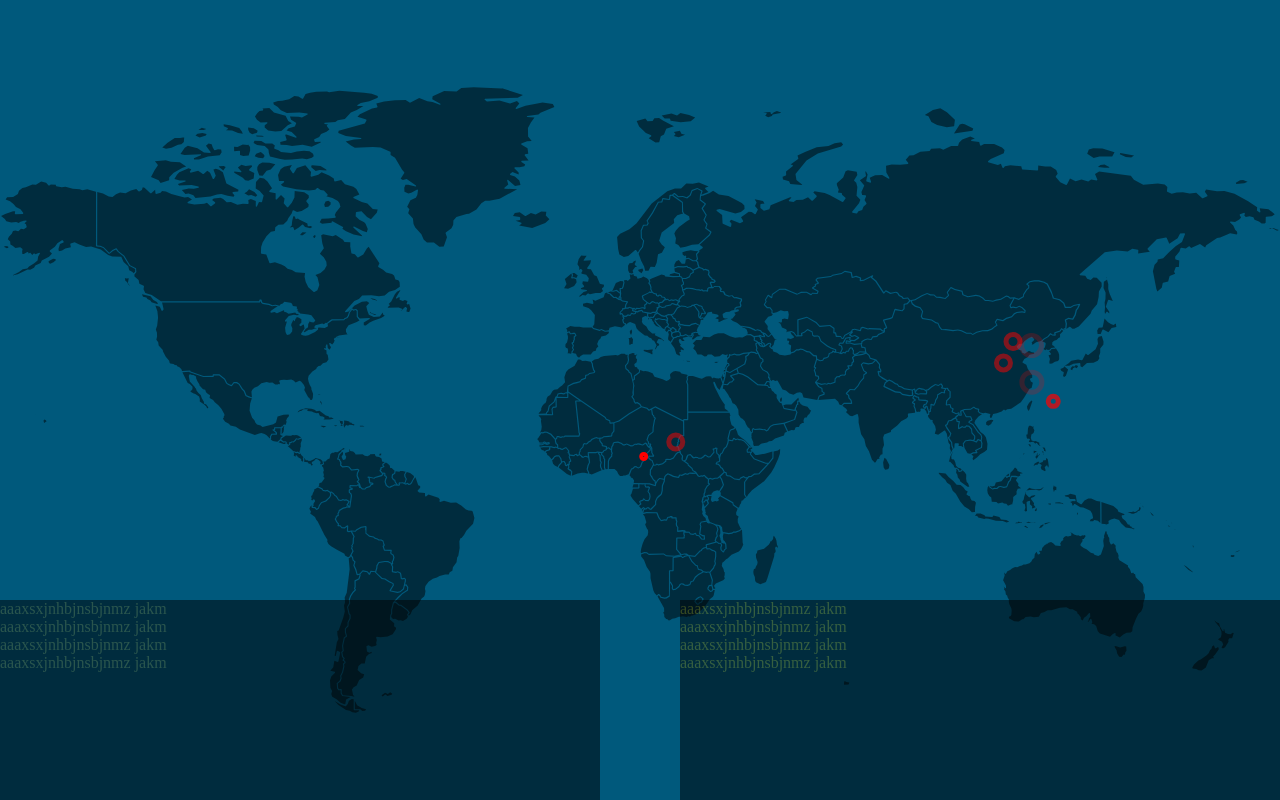
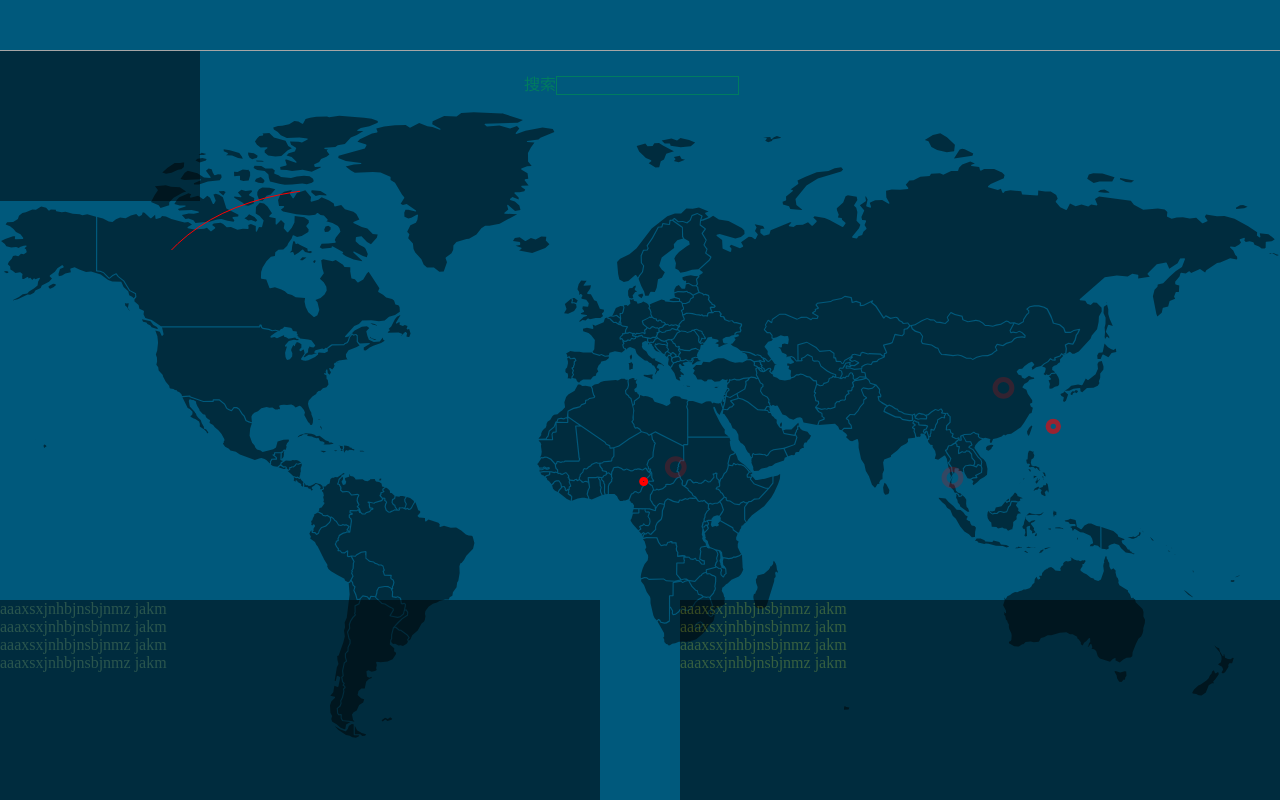
Before and after one commit to EmilyZhang123/map-example-jvectormap, a plain HTML site: page index.html in a window 1280 px wide. Drawn offline with Linux system fonts and the light colour scheme.

Commit message:
add search & canvas

```diff
--- a/index.html
+++ b/index.html
@@ -8,9 +8,13 @@
     <script src="jquery-jvectormap-world-mill.js"></script>
     <link href="jquery-jvectormap-2.0.3.css" rel="stylesheet">
     <link href="style.css" rel="stylesheet">
-    <!--<script src="jquery.min.js"></script>-->
 </head>
 <body>
+<header ></header>
+<div class="threat-block"></div>
+<div class="search-group" >
+    搜索<input size="20" style="background-color: transparent;border: 1px solid #007c60;">
+</div>
 <div id="my-map" ></div>
 <div class="bottom-box">
     <div class="bottom-left ">
@@ -25,11 +29,28 @@
         <div class="animated fadeInUp">aaaxsxjnhbjnsbjnmz jakm</div>
         <div class="animated fadeInUp">aaaxsxjnhbjnsbjnmz jakm</div>
     </div>
+
+</div>
+<div style="position: absolute;top: 100px;bottom: 100px;left: 0;right: 0;z-index: 3">
+    <canvas id="myCanvas">
+
+    </canvas>
 </div>
 
 </body>
 <script>
     $(function () {
+      var context =document.getElementById('myCanvas').getContext('2d');
+
+        context.beginPath();
+        context.moveTo(120,270);
+        context.quadraticCurveTo(150,10,580,120);
+        context.strokeStyle = "red";
+        context.stroke();
+
+
+
+
         $("#my-map").vectorMap({
             map:"world_mill",
             backgroundColor:"#00597c",
@@ -53,10 +74,7 @@
                 }
             },
             onRegionOver: function (event, label, code) {
-                // label.css('display','none');
-                // event.preventDefault();
-                // console.log(e)
-                // console.log('456');
+
             },
             onMarkerOver: function(event, label, code) {
                 event.preventDefault();
@@ -78,7 +96,7 @@
                 }
             },
             {
-                latLng: [39.95, 116.34],
+                latLng: [10.95, 99.34],
                 style:{
                     fill:"#fff",
                     r:6
@@ -122,10 +140,10 @@
             },
         ];
         var INIT_RADIUS = 2;
-        var MAX_RADIUS = 10;
+        var MAX_RADIUS = 13;
         var INIT_OPACITY = 1;
         var STROKE_WIDTH = 5;
-        var RADIUS_INCREAMENT_PER_TICK = 1;
+        var RADIUS_INCREAMENT_PER_TICK = 0.8;
         var OPACITY_DECREAMENT_PER_TICK = 0.1;
         markers_array.forEach(function (item) {
             var lifetime = MAX_RADIUS - INIT_RADIUS;
--- a/style.css
+++ b/style.css
@@ -1,6 +1,32 @@
+body{
+    margin: 0;
+    padding: 0;
+}
+header{
+    height: 50px;
+    width: 100%;
+    background-color: #00597c;
+    margin: 0;
+    padding: 0;
+    border-bottom: 1px solid #a6a6a6;
+}
+.threat-block{
+    height: 150px;
+    width: 200px;
+    background-color: rgba(0, 0, 0, 0.5);
+    display: inline-block;
+}
+.search-group{
+    display: inline-block;
+    vertical-align: top;
+    margin-top:20px ;
+    margin-left: 25%;
+    color: #007c60;
+    /*position: absolute;*/
+}
 #my-map{
     position: absolute;
-    top: 0;
+    top: 50px;
     bottom: 0;
     left: 0;
     right: 0;
```
